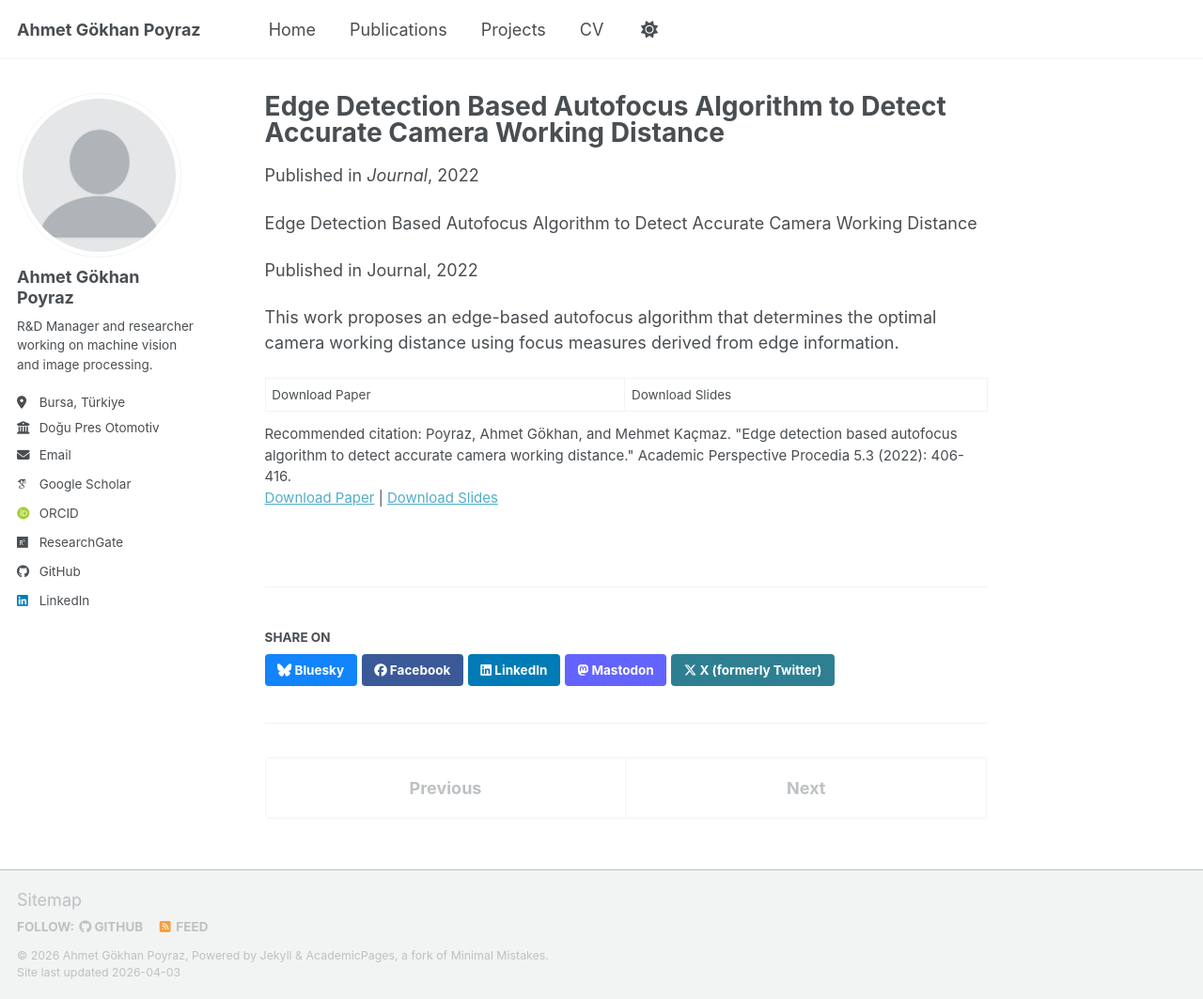
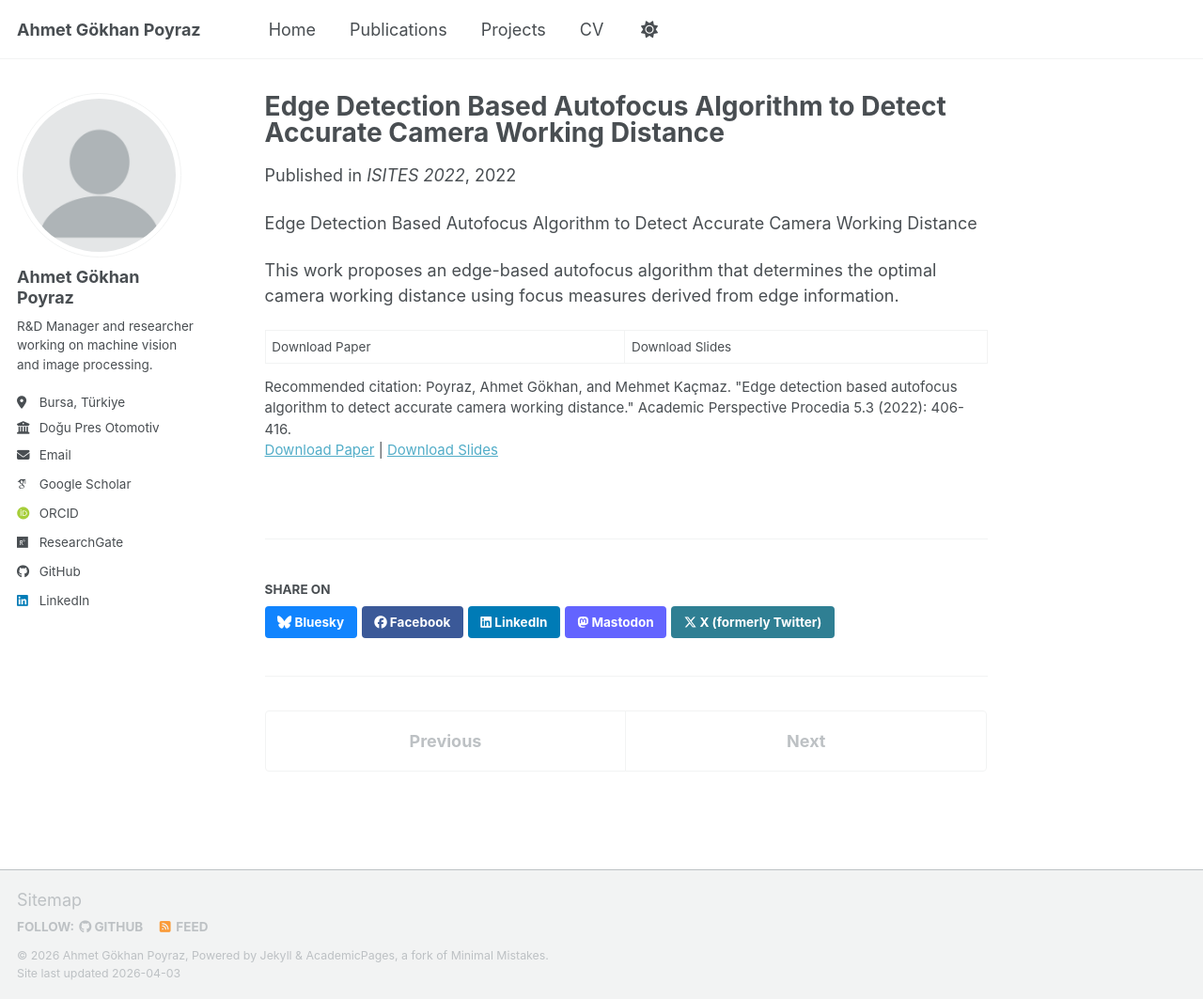
Before and after one commit to agpoyraz/agpoyraz.github.io, a Jekyll site: the page built from _publications/2022-Autofocus.md, in a window 1280 px wide and 1063 px high. Shown: the whole window at 94% size. Built offline with Jekyll 4.4.1, drawn with Linux system fonts in a browser that asks for light colours; some web fonts are replaced; a script bundle is joined from its source files by our own code; library files that are not in the unit come from our copies.

Commit message:
Update 2022-Autofocus.md

```diff
--- a/_publications/2022-Autofocus.md
+++ b/_publications/2022-Autofocus.md
@@ -4,7 +4,7 @@ collection: publications
 category: conferences
 permalink: /publication/autofocus-edge
 date: 2022-01-01
-venue: "Journal"
+venue: "ISITES 2022"
 slidesurl: ''
 paperurl: ''
 citation: 'Poyraz, Ahmet Gökhan, and Mehmet Kaçmaz. "Edge detection based autofocus algorithm to detect accurate camera working distance." Academic Perspective Procedia 5.3 (2022): 406-416.'
@@ -12,8 +12,6 @@ citation: 'Poyraz, Ahmet Gökhan, and Mehmet Kaçmaz. "Edge detection based auto
 
 Edge Detection Based Autofocus Algorithm to Detect Accurate Camera Working Distance
 
-Published in Journal, 2022
-
 This work proposes an edge-based autofocus algorithm that determines the optimal camera working distance using focus measures derived from edge information.
 
 Download Paper | Download Slides
```
